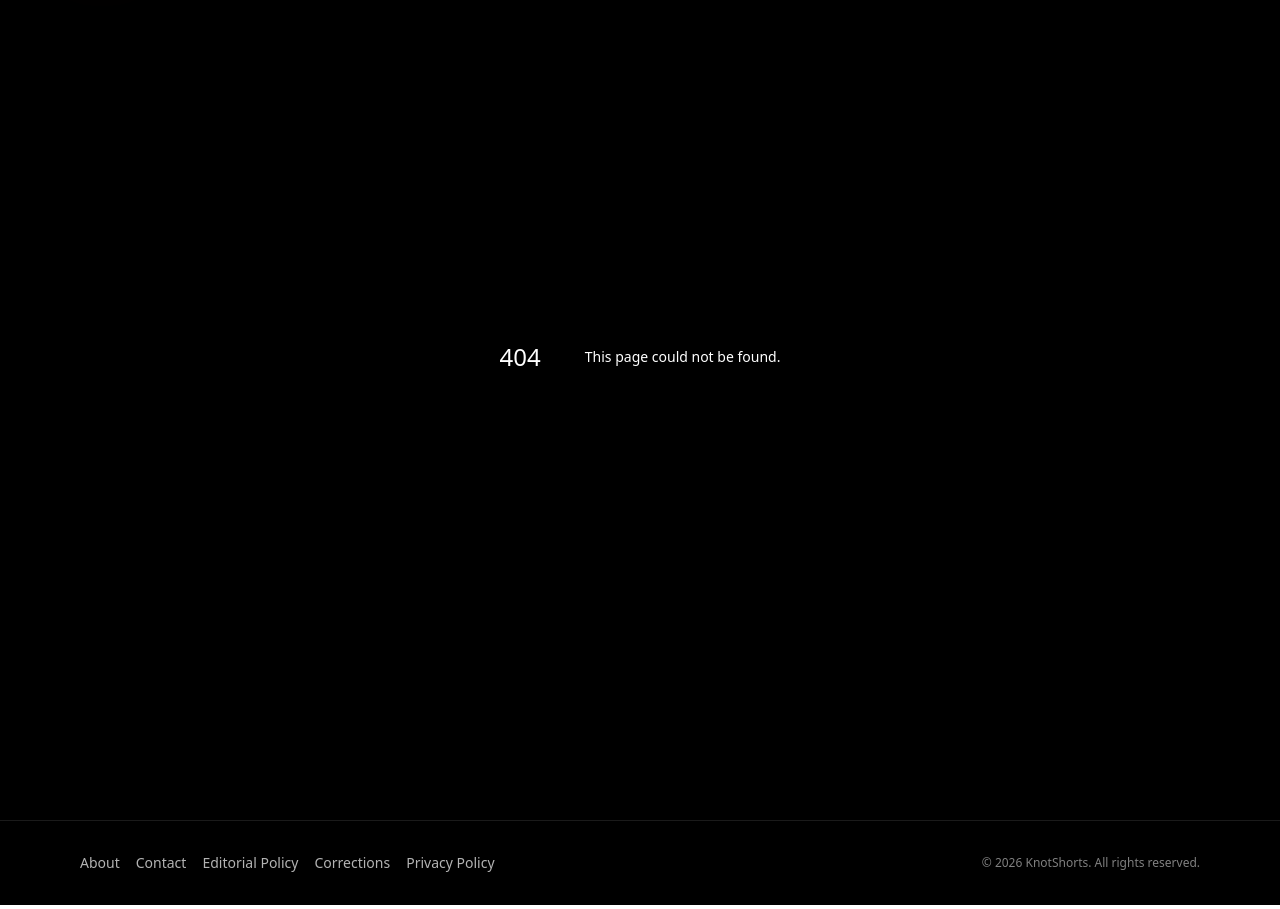
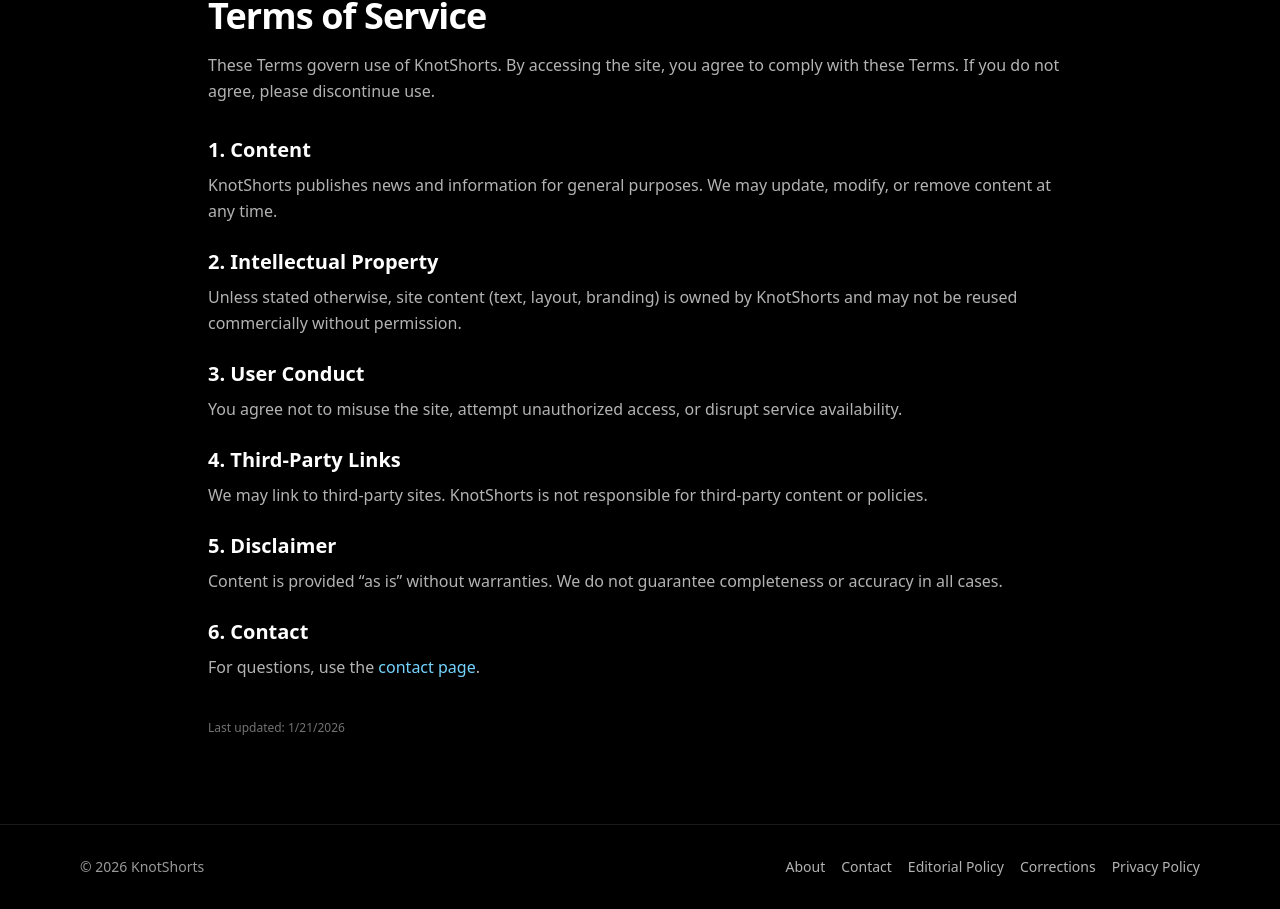
Before and after one commit to vermaraghav18/knotshorts-web, a Next.js app: page /terms in a window 1280 px wide. Before the commit this address had no page. Shown: the part 105-1014 px from the top of the page. Built offline with nearby package versions, Linux system fonts and the light colour scheme.

Commit message:
Add trust pages footer links + Terms page + sitewide org schema

```diff
--- a/app/layout.tsx
+++ b/app/layout.tsx
@@ -1,9 +1,9 @@
 // app/layout.tsx
 import type { Metadata } from "next";
+import Link from "next/link";
 import { Geist, Geist_Mono, Oswald, Merriweather } from "next/font/google";
 import "./globals.css";
 import SiteHeader from "@/app/components/SiteHeader";
-import Link from "next/link";
 
 const geistSans = Geist({
   variable: "--font-geist-sans",
@@ -22,12 +22,22 @@ const oswald = Oswald({
   weight: ["400", "500", "600", "700"],
 });
 
-// For NEWS CARD TITLE
+// ✅ For NEWS CARD TITLE
 const merriweather = Merriweather({
   variable: "--font-merriweather",
   subsets: ["latin"],
   weight: ["300", "400", "700"],
 });
+
+const SITE_NAME = "KnotShorts";
+const SITE_URL = "https://knotshorts.com";
+
+// ✅ If you have official socials, put them here. Empty array is fine.
+const SAME_AS: string[] = [
+  // "https://www.instagram.com/<yourhandle>/",
+  // "https://www.youtube.com/@<yourhandle>",
+  // "https://x.com/<yourhandle>",
+];
 
 export const metadata: Metadata = {
   title: {
@@ -35,6 +45,10 @@ export const metadata: Metadata = {
     template: "%s · KnotShorts",
   },
   description: "Fast. Clean. Readable.",
+  metadataBase: new URL(SITE_URL),
+  alternates: {
+    canonical: SITE_URL,
+  },
 };
 
 export default function RootLayout({
@@ -42,6 +56,19 @@ export default function RootLayout({
 }: {
   children: React.ReactNode;
 }) {
+  // ✅ SITEWIDE Publisher / Organization JSON-LD
+  const orgLd = {
+    "@context": "https://schema.org",
+    "@type": "NewsMediaOrganization",
+    name: SITE_NAME,
+    url: SITE_URL,
+    logo: {
+      "@type": "ImageObject",
+      url: `${SITE_URL}/logo.png`,
+    },
+    sameAs: SAME_AS,
+  };
+
   return (
     <html lang="en">
       <head>
@@ -51,47 +78,61 @@ export default function RootLayout({
           title="KnotShorts RSS"
           href="/rss.xml"
         />
+        <script
+          type="application/ld+json"
+          dangerouslySetInnerHTML={{ __html: JSON.stringify(orgLd) }}
+        />
       </head>
 
       <body
         className={`${geistSans.variable} ${geistMono.variable} ${oswald.variable} ${merriweather.variable} antialiased`}
       >
-        <div className="min-h-screen bg-black text-white flex flex-col">
+        <div className="min-h-screen bg-black text-white">
           <SiteHeader />
 
-          <main className="flex-1">{children}</main>
+          {/* ✅ Main content */}
+          {children}
 
-          {/* ✅ TRUST FOOTER (Phase 4) */}
-          <footer className="border-t border-white/10 mt-16">
-            <div className="mx-auto max-w-6xl px-4 py-8 text-sm text-white/70">
-              <div className="flex flex-wrap gap-x-6 gap-y-2 justify-center md:justify-between items-center">
-                <div className="flex flex-wrap gap-x-4 gap-y-2 justify-center">
-                  <Link href="/about" className="hover:text-white">
+          {/* ✅ Footer: Trust Pages (publisher requirements) */}
+          <footer className="mt-12 border-t border-white/10 bg-black/60">
+            <div className="mx-auto max-w-6xl px-4 py-8">
+              <div className="flex flex-col gap-4 sm:flex-row sm:items-center sm:justify-between">
+                <div className="text-sm text-white/60">
+                  © {new Date().getFullYear()} {SITE_NAME}
+                </div>
+
+                <nav className="flex flex-wrap gap-x-4 gap-y-2 text-sm">
+                  <Link
+                    href="/about"
+                    className="text-white/70 hover:text-white transition"
+                  >
                     About
                   </Link>
-                  <Link href="/contact" className="hover:text-white">
+                  <Link
+                    href="/contact"
+                    className="text-white/70 hover:text-white transition"
+                  >
                     Contact
                   </Link>
                   <Link
                     href="/editorial-policy"
-                    className="hover:text-white"
+                    className="text-white/70 hover:text-white transition"
                   >
                     Editorial Policy
                   </Link>
-                  <Link href="/corrections" className="hover:text-white">
+                  <Link
+                    href="/corrections"
+                    className="text-white/70 hover:text-white transition"
+                  >
                     Corrections
                   </Link>
                   <Link
                     href="/privacy-policy"
-                    className="hover:text-white"
+                    className="text-white/70 hover:text-white transition"
                   >
                     Privacy Policy
                   </Link>
-                </div>
-
-                <div className="text-xs text-white/50 text-center md:text-right">
-                  © {new Date().getFullYear()} KnotShorts. All rights reserved.
-                </div>
+                </nav>
               </div>
             </div>
           </footer>
--- /dev/null
+++ b/app/terms/page.tsx
@@ -0,0 +1,77 @@
+// app/terms/page.tsx
+import Link from "next/link";
+
+export const dynamic = "force-static";
+
+export default function TermsPage() {
+  return (
+    <main className="mx-auto max-w-4xl px-4 py-10 text-white">
+      <h1 className="text-3xl md:text-4xl font-extrabold tracking-tight">
+        Terms of Service
+      </h1>
+
+      <p className="mt-4 text-white/70 leading-relaxed">
+        These Terms govern use of KnotShorts. By accessing the site, you agree to
+        comply with these Terms. If you do not agree, please discontinue use.
+      </p>
+
+      <section className="mt-8 space-y-6 text-white/70 leading-relaxed">
+        <div>
+          <h2 className="text-white text-xl font-bold">1. Content</h2>
+          <p className="mt-2">
+            KnotShorts publishes news and information for general purposes. We
+            may update, modify, or remove content at any time.
+          </p>
+        </div>
+
+        <div>
+          <h2 className="text-white text-xl font-bold">2. Intellectual Property</h2>
+          <p className="mt-2">
+            Unless stated otherwise, site content (text, layout, branding) is
+            owned by KnotShorts and may not be reused commercially without
+            permission.
+          </p>
+        </div>
+
+        <div>
+          <h2 className="text-white text-xl font-bold">3. User Conduct</h2>
+          <p className="mt-2">
+            You agree not to misuse the site, attempt unauthorized access, or
+            disrupt service availability.
+          </p>
+        </div>
+
+        <div>
+          <h2 className="text-white text-xl font-bold">4. Third-Party Links</h2>
+          <p className="mt-2">
+            We may link to third-party sites. KnotShorts is not responsible for
+            third-party content or policies.
+          </p>
+        </div>
+
+        <div>
+          <h2 className="text-white text-xl font-bold">5. Disclaimer</h2>
+          <p className="mt-2">
+            Content is provided “as is” without warranties. We do not guarantee
+            completeness or accuracy in all cases.
+          </p>
+        </div>
+
+        <div>
+          <h2 className="text-white text-xl font-bold">6. Contact</h2>
+          <p className="mt-2">
+            For questions, use the{" "}
+            <Link href="/contact" className="text-sky-300 hover:underline">
+              contact page
+            </Link>
+            .
+          </p>
+        </div>
+      </section>
+
+      <p className="mt-10 text-xs text-white/45">
+        Last updated: {new Date().toLocaleDateString()}
+      </p>
+    </main>
+  );
+}
```
